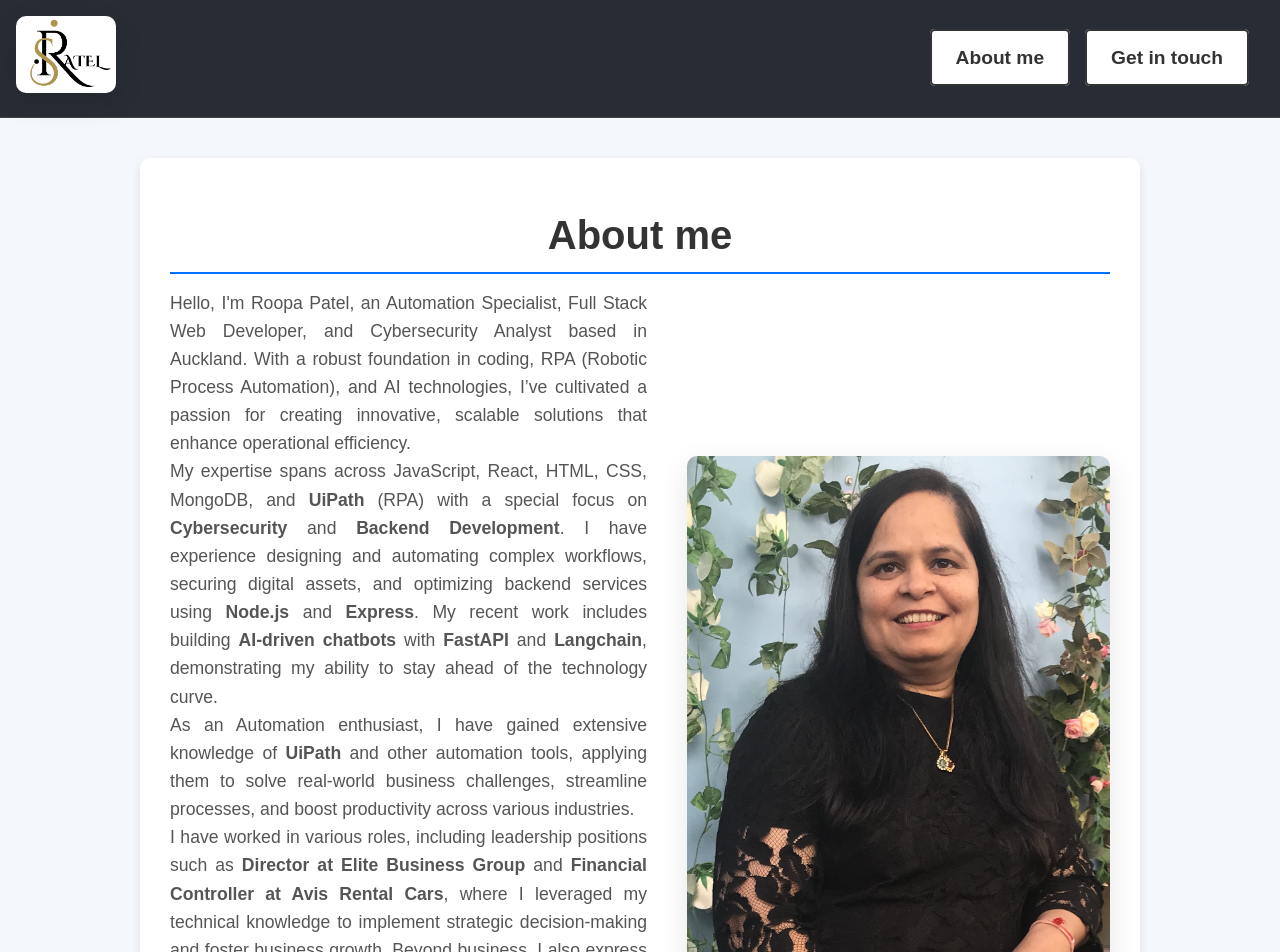
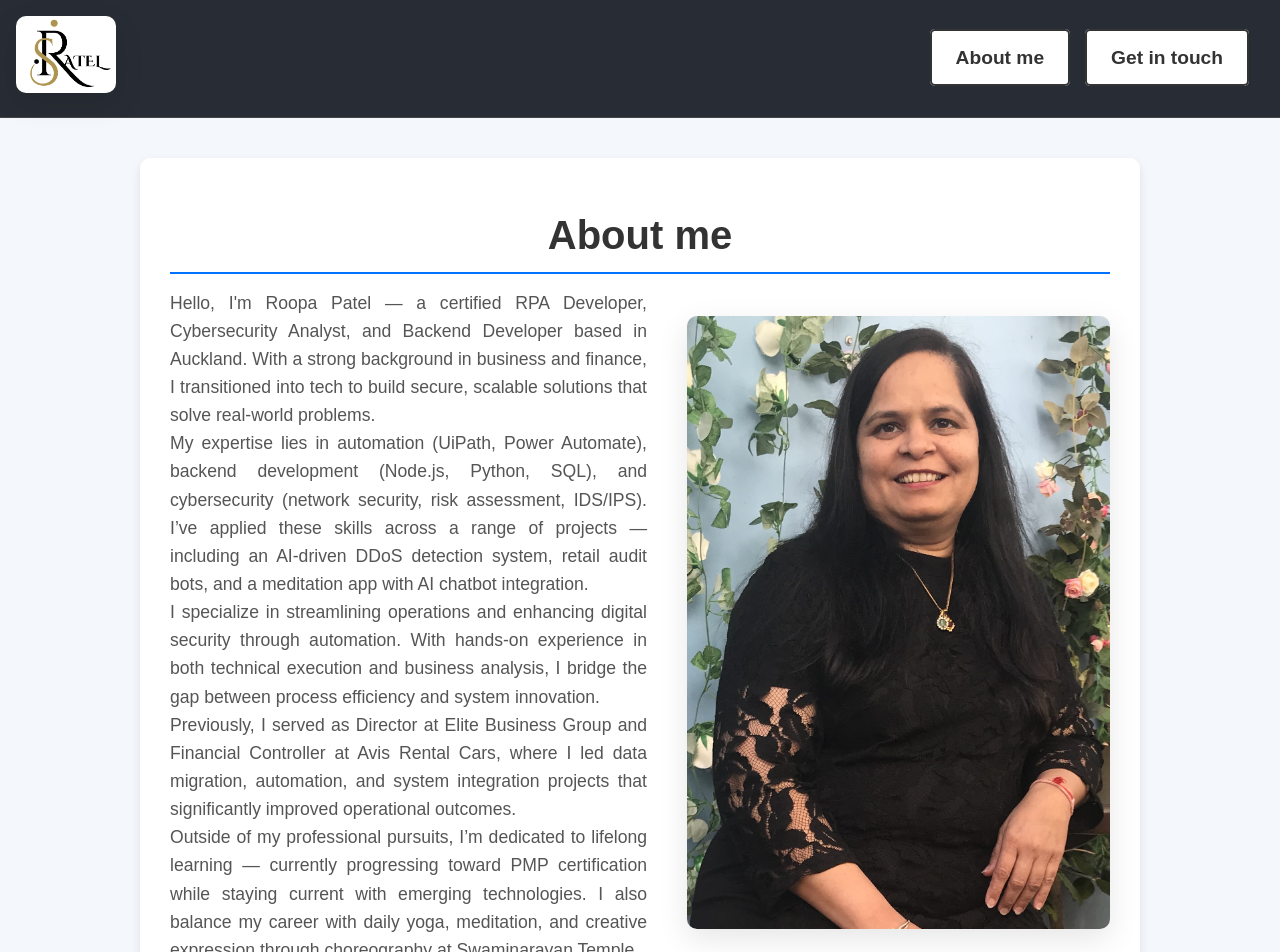
Before and after one commit to roopap12/personal-website, a React (Create React App) app: page /about in a window 1280 px wide. Shown: the top 952 px of the page. Built offline with nearby package versions, Linux system fonts and the light colour scheme.

Commit message:
Updated HomePage and AboutPage content to align with latest CV

```diff
--- a/src/Components/Homepage.js
+++ b/src/Components/Homepage.js
@@ -23,21 +23,22 @@ const Homepage = () => {
         <div className="text-container">
   <p>Hello, I'm Roopa</p>
   <h1>
-            I am an experienced and results-driven{" "}
-            <strong>Full Stack Developer</strong>.<br />
-            <strong>*  Cybersecurity Expert</strong>, and{" "}
-            <strong>RPA Specialist</strong> with a passion for building secure,
-            scalable, and innovative digital solutions.
+    I am a dedicated and certified{" "}
+    <strong>RPA Developer</strong>,{" "}
+    <strong>Cybersecurity Analyst</strong>, and{" "}
+    <strong>Backend Developer</strong>.<br />
+    With a strong foundation in{" "}
+    <strong>Automation</strong>,{" "}
+    <strong>Cybersecurity</strong>, and{" "}
+    <strong>Business Systems</strong>,<br />
+    I build secure, efficient, and scalable digital solutions that bridge the gap between{" "}
+    <strong>technology</strong> and <strong>business needs</strong>.
     <br />
-            *  With a strong foundation in <strong>Automation</strong>,{" "}
-            <strong>Backend Development</strong>, and{" "}
-            <strong>Cybersecurity</strong>,
+    Passionate about continuous learning and innovation, I bring real-world project experience
+    across <strong>AI-driven security systems</strong>,{" "}
+    <strong>automated workflows</strong>, and <strong>backend development</strong>.
     <br />
-            *  I craft robust systems that drive operational efficiency, secure
-            digital environments, and elevate user experiences.
-            <br />
-            Let’s collaborate to transform your ideas into high-performance,
-            secure, and intelligent solutions.
+    Let’s collaborate to turn visionary ideas into resilient, high-performance solutions.
   </h1>
 </div>
         {/* <div className="image-container">
--- a/src/Pages/AboutPage.js
+++ b/src/Pages/AboutPage.js
@@ -1,171 +1,3 @@
-// import React from "react";
-// import "./../Styles/AboutPage.css"; // Import your CSS file for styling
-
-// const AboutPage = () => {
-//   const openResume = () => {
-//     // Replace 'resume.pdf' with the actual filename of your resume PDF
-//     const resumeURL = process.env.PUBLIC_URL + "/RoopaPatelCV.pdf";
-//     window.open(resumeURL, "_blank");
-//   };
-//   return (
-//     <div className="about-container">
-//       <div className="about-content">
-//         <div className="description">
-//           <h2>About me</h2>
-//           <div className="description-content">
-//             <div className="left-content">
-//               <p>
-//                 Hello, I'm Roopa Patel, a dynamic Full Stack Web Developer and
-//                 Cybersecurity Analyst based in Auckland. With a strong
-//                 foundation in coding and a passion for innovation, I've honed my
-//                 skills to deliver seamless solutions that drive results.
-//               </p>
-
-//               <p>
-//                 My expertise spans across JavaScript, React, HTML, CSS, and
-//                 MongoDB, with a special focus on AI and cybersecurity. I've
-//                 successfully developed chatbots using FastAPI and Langchan,
-//                 demonstrating my dedication to staying at the cutting edge of
-//                 technology. My recent journey into cybersecurity has been both
-//                 challenging and rewarding, as I've applied my technical acumen
-//                 to real-world security challenges and contributed to the
-//                 protection of digital assets.
-//               </p>
-
-//               <p>
-//                 My professional journey is marked by a blend of technical
-//                 leadership and strategic decision-making. I've held positions as
-//                 a Director at Elite Business Services and Financial Controller
-//                 at Avis Rental Cars, where I've led teams to success and made
-//                 critical financial decisions that drove business growth.
-//               </p>
-
-//               <p>
-//                 Beyond the corporate world, I've also been a Choreographer at
-//                 Swaminarayan Temple, where I've expressed my creativity through
-//                 dance. This creative outlet complements my technical pursuits,
-//                 providing a well-rounded perspective on life and art.
-//               </p>
-
-//               <p>
-//                 Currently, I'm deepening my knowledge in backend development,
-//                 exploring various coding languages, and keeping pace with the
-//                 latest tech trends. My commitment to personal well-being is as
-//                 strong as my professional ambition. I practice yoga and
-//                 meditation daily, which helps me maintain a balance between my
-//                 professional and personal life, ensuring that I remain focused
-//                 and energized in all aspects of my career.
-//               </p>
-//             </div>
-//             <div className="right-content">
-//               <img
-//                 src={process.env.PUBLIC_URL + "/Roopap.jpg"}
-//                 alt="Your Name"
-//               />
-//             </div>
-//           </div>
-//           <div className="resume-button-container">
-//             <button className="resume-button" onClick={openResume}>
-//               Resume
-//             </button>
-//           </div>
-
-//           <h3>Education and Achievements</h3>
-//           <ul>
-//             <li>
-//               Bachelor's Degree in Business - Major in Accounting and Auditing.
-//             </li>
-//             <li>
-//               Introduced and assimilated a new software system, leading to a 40%
-//               improvement in operational efficiency.
-//             </li>
-//             <li>
-//               Boosted client base by 40%, resulting in increased revenue and
-//               market presence.
-//             </li>
-//             <li>
-//               Choreographed several dances at Swaminarayan Temple, showcasing my
-//               creative side.
-//             </li>
-//             <li>
-//               Completed Google Cybersecurity Professional Certificate.
-//               <a
-//                 href={
-//                   process.env.PUBLIC_URL +
-//                   "/certificates/GoogleCybersecurityProfessionalCertificate.pdf"
-//                 }
-//                 target="_blank"
-//                 rel="noopener noreferrer"
-//               >
-//                 Google Cybersecurity Professional Certificate.pdf
-//               </a>
-//             </li>
-//             <li>
-//               Completed Software Development Certificate of Completion.
-//               <a
-//                 href={
-//                   process.env.PUBLIC_URL +
-//                   "/certificates/SoftwareDevelopmentCertificateofCompletion.pdf"
-//                 }
-//                 target="_blank"
-//                 rel="noopener noreferrer"
-//               >
-//                 Software Development Job Simulation Certificate of
-//                 Completion.pdf
-//               </a>
-//             </li>
-//             <li>
-//               Completed Cybersecurity Foundation Course from Coursera Microsoft
-//               Online.
-//               <a
-//                 href={
-//                   process.env.PUBLIC_URL +
-//                   "/certificates/CyberSecurityCertificate.pdf"
-//                 }
-//                 target="_blank"
-//                 rel="noopener noreferrer"
-//               >
-//                 Cyber Security Certificate.pdf
-//               </a>
-//             </li>
-//             <li>
-//               Completed Cybersecurity Play It Safe Manage Security Risks from
-//               Coursera.
-//               <a
-//                 href={
-//                   process.env.PUBLIC_URL +
-//                   "/certificates/CyberSecurityPlayItSafeManageSecurityRisks.pdf"
-//                 }
-//                 target="_blank"
-//                 rel="noopener noreferrer"
-//               >
-//                 Cyber Security Play It Safe Manage Security Risks.pdf
-//               </a>
-//             </li>
-//             <li>
-//               Achieved Cyber Security Certificate from Datacom.
-//               <a
-//                 href={
-//                   process.env.PUBLIC_URL +
-//                   "/certificates/CyberSecurityCertificateDatacom.pdf"
-//                 }
-//                 target="_blank"
-//                 rel="noopener noreferrer"
-//               >
-//                 Cyber Security Certificate Datacom.pdf
-//               </a>
-//             </li>
-
-//             {/* Add more achievements as needed */}
-//           </ul>
-//         </div>
-//       </div>
-//     </div>
-//   );
-// };
-
-// export default AboutPage;
-
 import React from "react";
 import "./../Styles/AboutPage.css"; // Import your CSS file for styling
 
@@ -184,23 +16,42 @@ const AboutPage = () => {
           <div className="description-content">
             <div className="left-content">
               <p>
-                Hello, I'm Roopa Patel, an Automation Specialist, Full Stack Web Developer, and Cybersecurity Analyst based in Auckland. With a robust foundation in coding, RPA (Robotic Process Automation), and AI technologies, I’ve cultivated a passion for creating innovative, scalable solutions that enhance operational efficiency.
+                Hello, I'm Roopa Patel — a certified RPA Developer,
+                Cybersecurity Analyst, and Backend Developer based in Auckland.
+                With a strong background in business and finance, I transitioned
+                into tech to build secure, scalable solutions that solve
+                real-world problems.
               </p>
 
               <p>
-                My expertise spans across JavaScript, React, HTML, CSS, MongoDB, and <strong>UiPath</strong> (RPA) with a special focus on <strong>Cybersecurity</strong> and <strong>Backend Development</strong>. I have experience designing and automating complex workflows, securing digital assets, and optimizing backend services using <strong>Node.js</strong> and <strong>Express</strong>. My recent work includes building <strong>AI-driven chatbots</strong> with <strong>FastAPI</strong> and <strong>Langchain</strong>, demonstrating my ability to stay ahead of the technology curve.
+                My expertise lies in automation (UiPath, Power Automate),
+                backend development (Node.js, Python, SQL), and cybersecurity
+                (network security, risk assessment, IDS/IPS). I’ve applied these
+                skills across a range of projects — including an AI-driven DDoS
+                detection system, retail audit bots, and a meditation app with
+                AI chatbot integration.
               </p>
 
               <p>
-                As an Automation enthusiast, I have gained extensive knowledge of <strong>UiPath</strong> and other automation tools, applying them to solve real-world business challenges, streamline processes, and boost productivity across various industries.
+                I specialize in streamlining operations and enhancing digital
+                security through automation. With hands-on experience in both
+                technical execution and business analysis, I bridge the gap
+                between process efficiency and system innovation.
               </p>
 
               <p>
-                I have worked in various roles, including leadership positions such as <strong>Director at Elite Business Group</strong> and <strong>Financial Controller at Avis Rental Cars</strong>, where I leveraged my technical knowledge to implement strategic decision-making and foster business growth. Beyond business, I also express my creativity as a <strong>Choreographer at Swaminarayan Temple</strong>, balancing my technical pursuits with artistic expression.
+                Previously, I served as Director at Elite Business Group and
+                Financial Controller at Avis Rental Cars, where I led data
+                migration, automation, and system integration projects that
+                significantly improved operational outcomes.
               </p>
 
               <p>
-                Currently, I'm deepening my expertise in <strong>Backend Development</strong>, exploring new coding languages, and keeping pace with the latest developments in <strong>Cybersecurity</strong> and <strong>Automation</strong>. Along with my professional endeavors, I practice <strong>yoga</strong> and <strong>meditation</strong> daily to maintain a healthy work-life balance, which helps me stay focused and energized in all aspects of my career.
+                Outside of my professional pursuits, I’m dedicated to lifelong
+                learning — currently progressing toward PMP certification while
+                staying current with emerging technologies. I also balance my
+                career with daily yoga, meditation, and creative expression
+                through choreography at Swaminarayan Temple.
               </p>
             </div>
             <div className="right-content">
@@ -222,7 +73,8 @@ const AboutPage = () => {
               Bachelor's Degree in Business - Major in Accounting and Auditing.
             </li>
             <li>
-              Completed <strong>UiPath Advanced RPA Developer</strong> certification.
+              Completed <strong>UiPath Advanced RPA Developer</strong>{" "}
+              certification.
               <br />
               <a
                 href={
@@ -233,7 +85,8 @@ const AboutPage = () => {
                 rel="noopener noreferrer"
                 className="certificate-link"
               >
-                UiPath Academy Automation Developer Professional Training Certificate.pdf
+                UiPath Academy Automation Developer Professional Training
+                Certificate.pdf
               </a>
             </li>
             <li>
@@ -245,7 +98,8 @@ const AboutPage = () => {
               market presence.
             </li>
             <li>
-              Completed <strong>Google Cybersecurity Professional Certificate</strong>.
+              Completed{" "}
+              <strong>Google Cybersecurity Professional Certificate</strong>.
               <br />
               <a
                 href={
@@ -260,7 +114,8 @@ const AboutPage = () => {
               </a>
             </li>
             <li>
-              Completed <strong>Software Development Certificate of Completion</strong>.
+              Completed{" "}
+              <strong>Software Development Certificate of Completion</strong>.
               <br />
               <a
                 href={
@@ -271,12 +126,13 @@ const AboutPage = () => {
                 rel="noopener noreferrer"
                 className="certificate-link"
               >
-                Software Development Job Simulation Certificate of Completion.pdf
+                Software Development Job Simulation Certificate of
+                Completion.pdf
               </a>
             </li>
             <li>
-              Completed <strong>Cybersecurity Foundation Course</strong> from Coursera Microsoft
-              Online.
+              Completed <strong>Cybersecurity Foundation Course</strong> from
+              Coursera Microsoft Online.
               <br />
               <a
                 href={
@@ -291,8 +147,9 @@ const AboutPage = () => {
               </a>
             </li>
             <li>
-              Completed <strong>Cybersecurity Play It Safe Manage Security Risks</strong> from
-              Coursera.
+              Completed{" "}
+              <strong>Cybersecurity Play It Safe Manage Security Risks</strong>{" "}
+              from Coursera.
               <br />
               <a
                 href={
--- a/src/Styles/Homepage.css
+++ b/src/Styles/Homepage.css
@@ -65,7 +65,7 @@ body {
   font-size: 1rem;  /* Adjust font size */
   line-height: 1.4;
   margin-bottom: 10px;
-  color: rgb(56, 54, 54); /* Darker color for better contrast */
+  color: rgb(244, 238, 238); /* Darker color for better contrast */
   z-index: 2;  /* Ensure the h1 text stays on top of the video */
 }
 
@@ -76,7 +76,7 @@ body {
   transform: translateX(-50%); /* Center the text horizontally */
   font-size: 1.3rem; /* Adjust size of the "Hello, I'm Roopa" text */
   line-height: 1.6;
-  color: rgb(24, 23, 23); /* Darker color for better contrast */
+  color: rgb(5, 6, 23); /* Darker color for better contrast */
   margin-bottom: 10px;
   z-index: 2; /* Ensure the text stays above the video */
 }
```
Also changed, not shown: 1 other file (tests, documents, lock files or other folders). Lines whose indentation alone changed are shown as unchanged.
